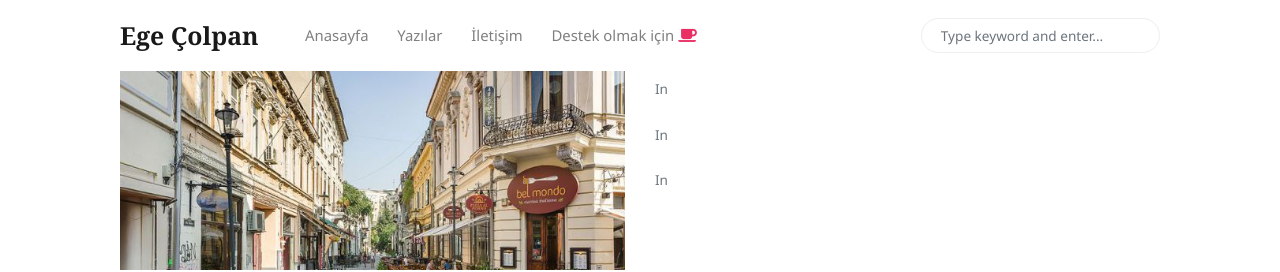
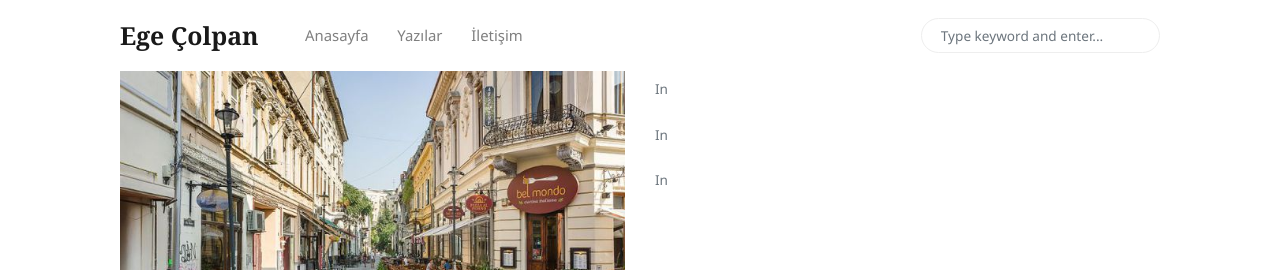
Before and after one commit to egecolpan/egecolpan.github.io, a Jekyll site: the page built from index.html, in a window 1280 px wide. Shown: the top 272 px of the page. Built offline with Jekyll 4.4.1, drawn with Linux system fonts in a browser that asks for light colours; nearby versions of some CDN libraries; the list of posts is cut into pages by our own code.

Commit message:
Update menu-header.html

```diff
--- a/_includes/menu-header.html
+++ b/_includes/menu-header.html
@@ -9,6 +9,3 @@
 <li class="nav-item">
 <a class="nav-link" href="{{site.baseurl}}/contact.html">İletişim</a>
 </li>
-<li class="nav-item">
-<a target="_blank" class="nav-link" href="https://www.wowthemes.net/donate/">Destek olmak için <i class="fa fa-coffee text-danger"></i></a>
-</li>
```
